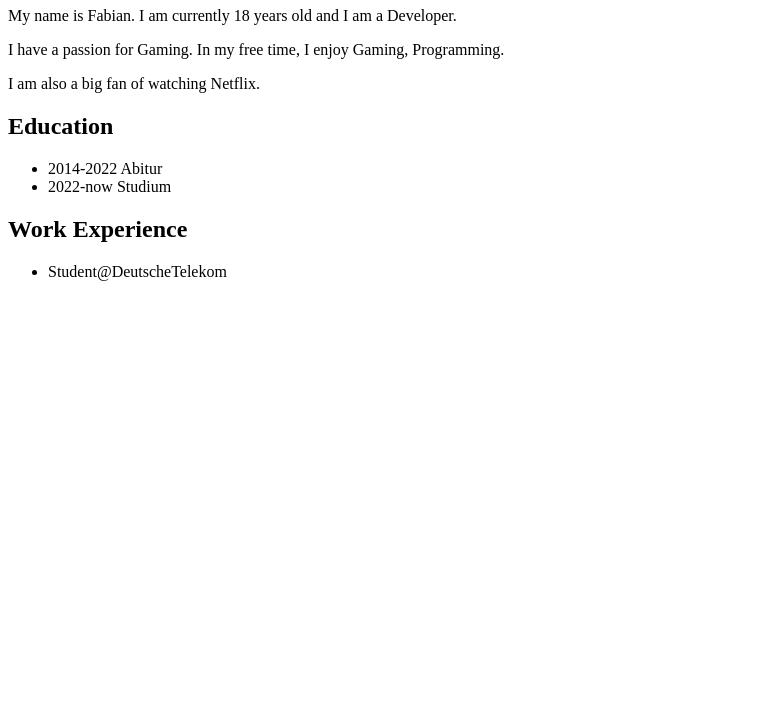
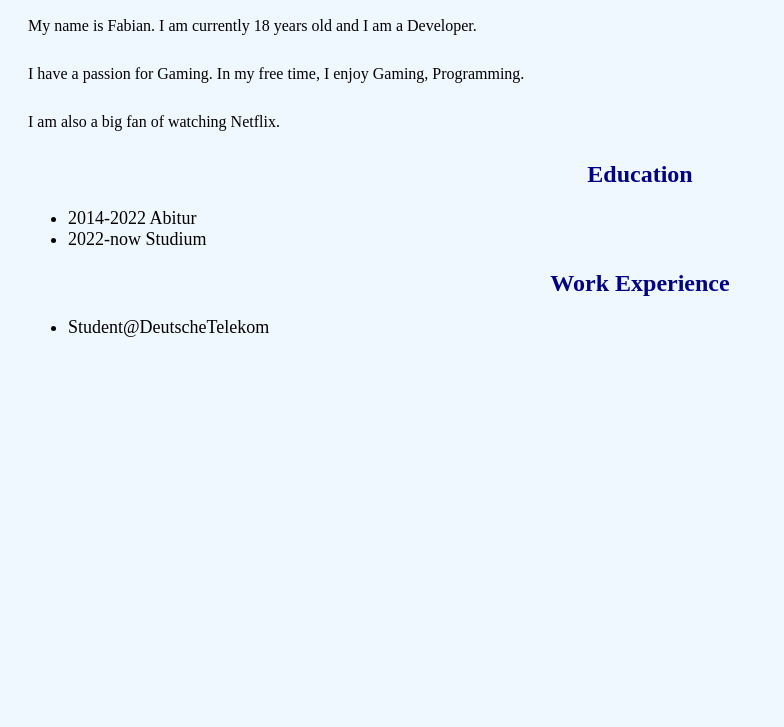
Before and after one commit to itsFabiDev/itsFabiDev.github.io, a plain HTML site: page index.html in a window 1280 px wide. Shown: the part 73-800 px from the top of the page, without its empty margins (0-784 px from the left). Drawn offline with Linux system fonts and the light colour scheme.

Commit message:
Update index.html

```diff
--- a/index.html
+++ b/index.html
@@ -2,6 +2,30 @@
 <html>
   <head>
     <title>About Me</title>
+    <style>
+      /* Add a background color */
+      body {
+        background-color: #F0F8FF; /* this is a light blue color */
+      }
+
+      /* Add some padding and margin */
+      p {
+        padding: 10px;
+        margin: 10px;
+      }
+
+      /* Style the headings */
+      h1, h2 {
+        color: #000080; /* this is a navy blue color */
+        text-align: center;
+      }
+
+      /* Style the list items */
+      li {
+        font-size: 18px;
+        margin-left: 20px;
+      }
+    </style>
   </head>
   <body>
     <h1>About Me</h1>
```
